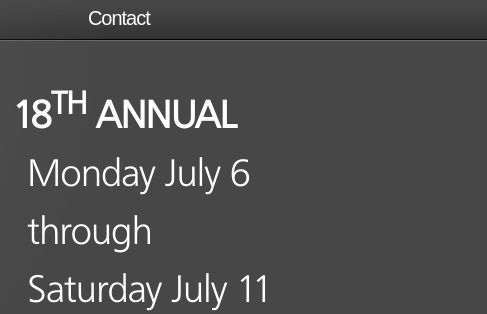
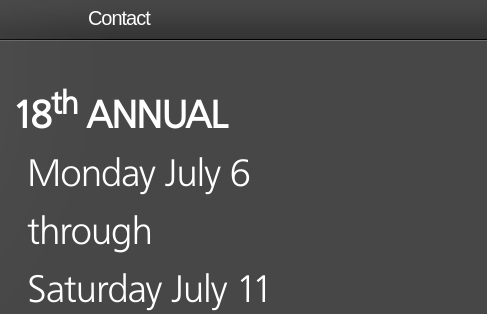
Before and after one commit to scottopell/brahmsrunningcamp, a plain HTML site: page index.html in a window 1280 px wide. Shown: the top 314 px of the page, 793-1280 px from the left. Drawn offline with Linux system fonts and the light colour scheme.

Commit message:
random changes

```diff
--- a/css/stylesheet.css
+++ b/css/stylesheet.css
@@ -226,6 +226,10 @@ h1, h2, h3, h4, p {
   font-family: 'Cartogothicpro-light', 'Georgia', serif;
 }
 
+strong sup {
+  text-transform: none;
+}
+
 @media (max-width: 1000px) {
   .header-boxes {
     display: inline-block;
```
Also changed, not shown: robots.txt (deleted), 1 other file.
